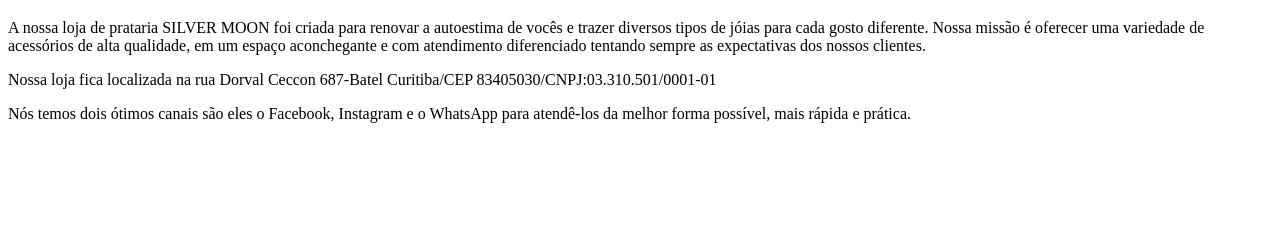
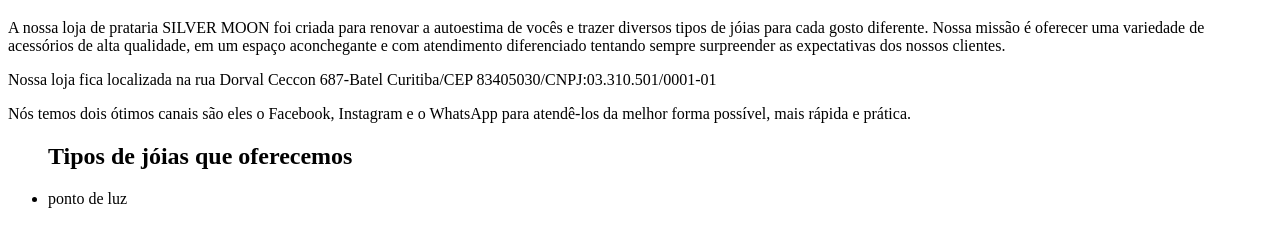
Before and after one commit to rochinha7468/rochinha, a plain HTML site: page index.html in a window 1280 px wide. Shown: the part 61-308 px from the top of the page. Drawn offline with Linux system fonts and the light colour scheme.

Commit message:
Update index.html

```diff
--- a/index.html
+++ b/index.html
@@ -8,9 +8,13 @@
 <body>
     <h1>SILVER MOON</h1>
     <p>A nossa loja de prataria SILVER MOON foi criada para renovar a autoestima de vocês e trazer diversos tipos de jóias para cada gosto diferente.
-       Nossa missão é oferecer uma variedade de acessórios de alta qualidade, em um espaço aconchegante e com atendimento diferenciado tentando sempre
+       Nossa missão é oferecer uma variedade de acessórios de alta qualidade, em um espaço aconchegante e com atendimento diferenciado tentando sempre surpreender
        as expectativas dos nossos clientes.</p>
     <p>Nossa loja fica localizada na rua Dorval Ceccon 687-Batel Curitiba/CEP 83405030/CNPJ:03.310.501/0001-01</p>
     <p>Nós temos dois ótimos canais são eles o Facebook, Instagram e o WhatsApp para atendê-los da melhor forma possível, mais rápida e prática.</p>
+   <ul>
+       <h2>Tipos de jóias que oferecemos</h2>
+       <li>ponto de luz</li>
+   </ul>
 </body>
 </html>
```
